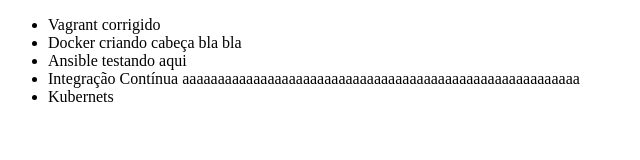
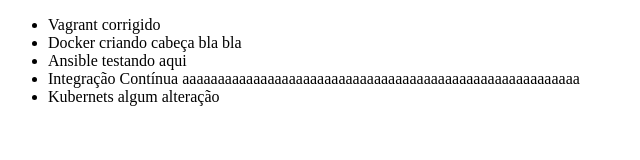
Before and after one commit to devrafasouza/git-alura, a plain HTML site: page index.html in a window 1280 px wide. Shown: the whole page, without its empty margins (0-640 px from the left). Drawn offline with Linux system fonts and the light colour scheme.

Commit message:
alguma alteraçao

```diff
--- a/index.html
+++ b/index.html
@@ -10,7 +10,7 @@
         <li>Docker criando cabeça bla bla</li>
         <li>Ansible testando aqui</li>
         <li>Integração Contínua aaaaaaaaaaaaaaaaaaaaaaaaaaaaaaaaaaaaaaaaaaaaaaaaaaaaaaaa </li>
-        <li>Kubernets</li>
+        <li>Kubernets algum alteração</li>
     </ul>
 </body>
 </html>
```
